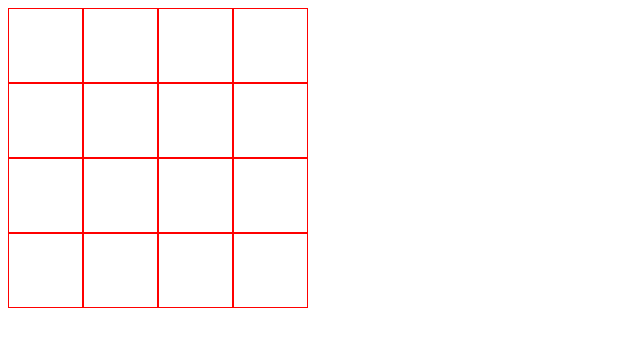
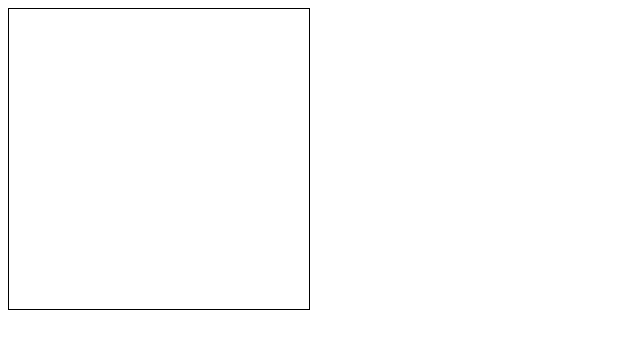
Before and after one commit to Cabidge/etch-a-sketch, a plain HTML site: page index.html in a window 1280 px wide. Shown: the whole page, without its empty margins (0-640 px from the left). Drawn offline with Linux system fonts and the light colour scheme.

Commit message:
Implemented fill on hover for cells

```diff
--- a/scripts/script.js
+++ b/scripts/script.js
@@ -4,5 +4,5 @@ for (let i = 0; i < 16; i++) {
     const cell = document.createElement("div");
     cell.classList.add("cell");
     gridContainer.appendChild(cell);
-    cell.addEventListener("mouseover", console.log);
+    cell.addEventListener("mouseover", () => cell.classList.add("colored"));
 }
--- a/styles/style.css
+++ b/styles/style.css
@@ -4,8 +4,9 @@
     grid-template-rows: repeat(4, 1fr);
     width: 300px;
     height: 300px;
+    border: 1px solid black;
 }
 
-.cell {
-    border: 1px solid red;
+.cell.colored {
+    background-color: black;
 }
```
